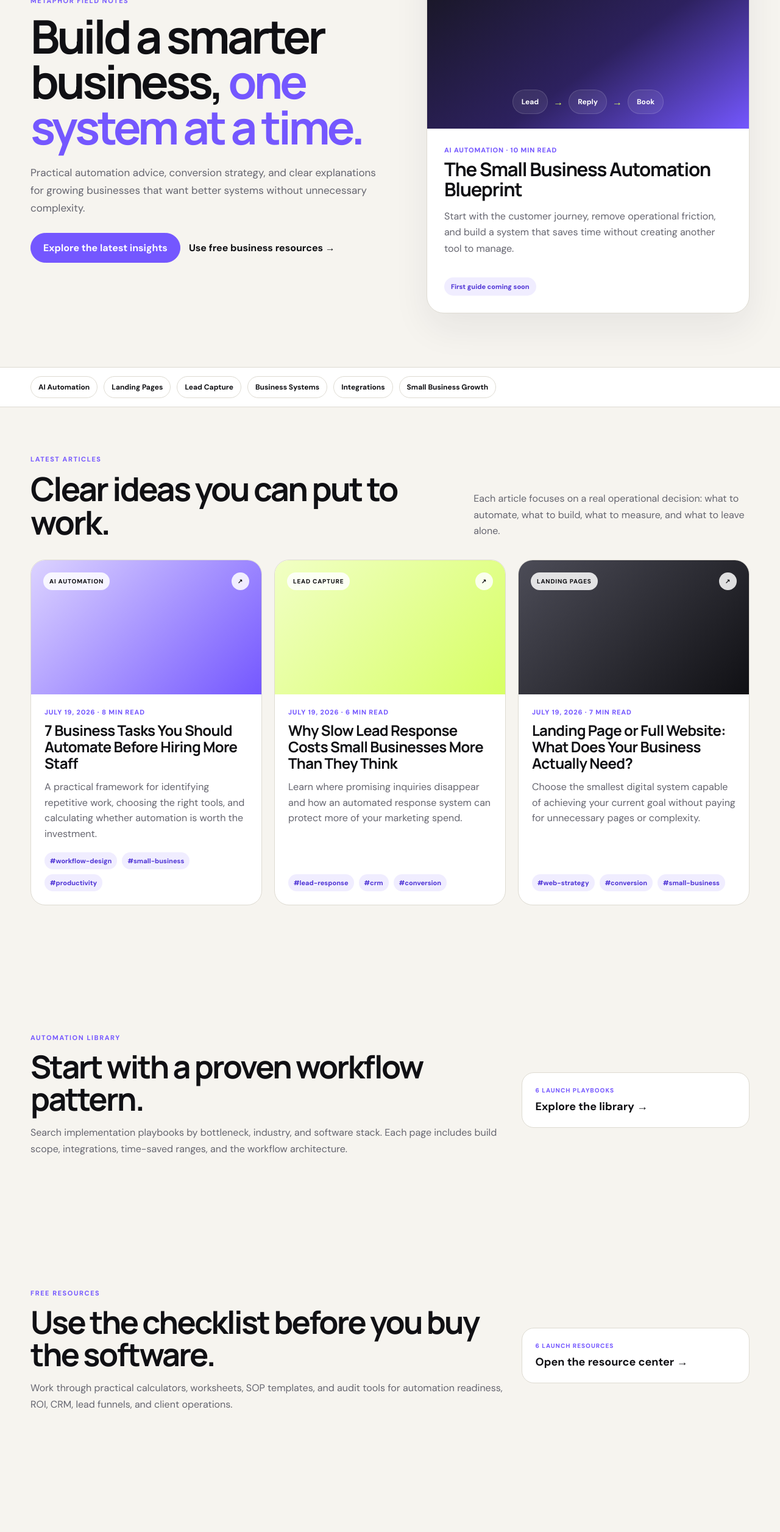
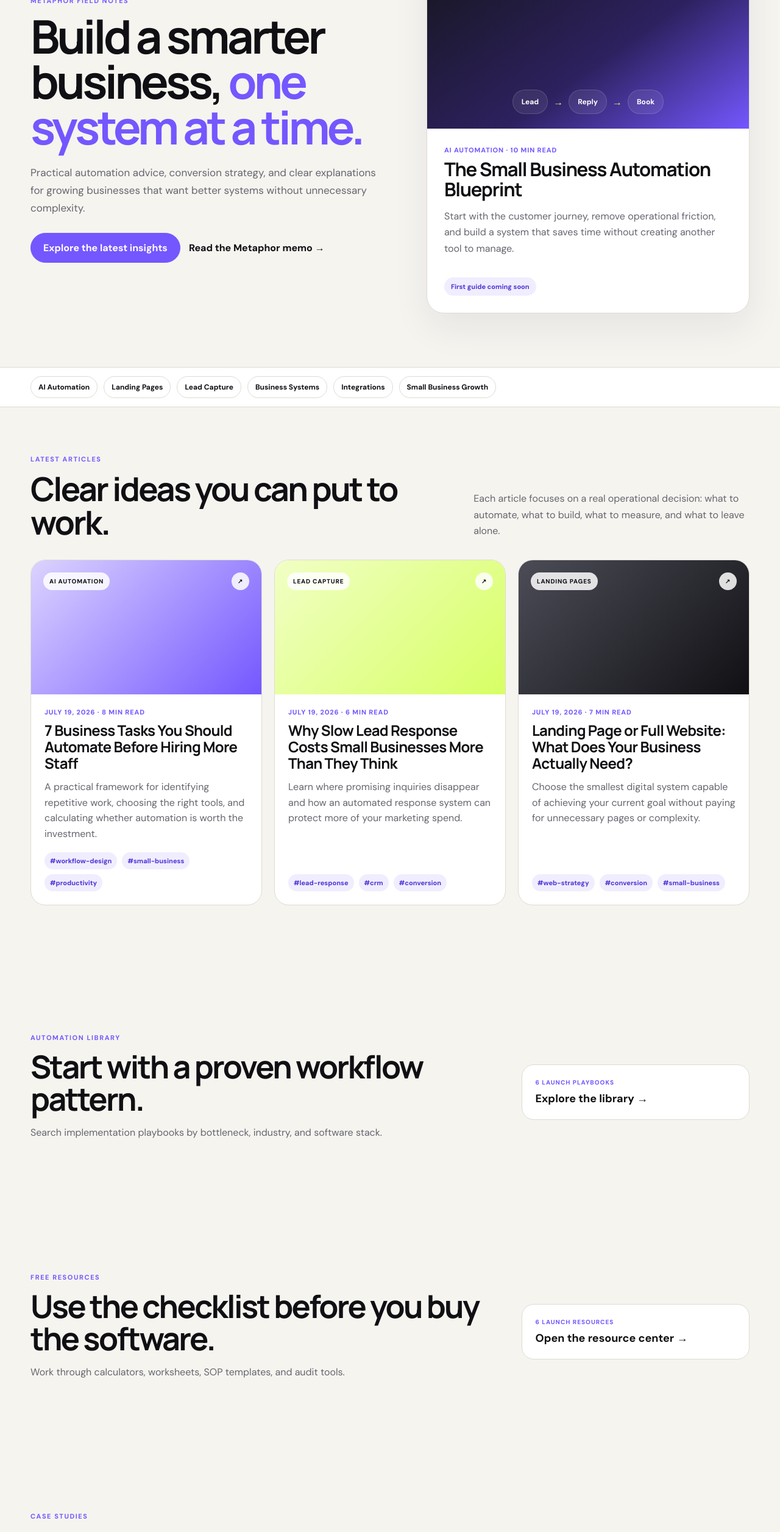
Before and after one commit to cocodev86/Coco1, a Next.js app: page /blog in a window 1280 px wide. Shown: the part 234-2747 px from the top of the page at 61% size. Built offline with nearby package versions, Linux system fonts and the light colour scheme.

Commit message:
Connect blog to newsletter

```diff
--- a/app/blog/page.tsx
+++ b/app/blog/page.tsx
@@ -20,7 +20,7 @@ export default function BlogHome() {
       <nav className={`shell ${styles.nav}`} aria-label="Blog navigation">
         <Link className="brand" href="/" aria-label="Metaphor Consulting home"><span>M</span>Metaphor</Link>
         <div className={styles.navLinks}>
-          <Link href="/">Home</Link><a href="#latest">Articles</a><Link href="/automation-library">Automation library</Link><Link href="/resources">Resources</Link><Link href="/blog/case-studies">Case studies</Link><Link href="/blog/search">Search</Link>
+          <Link href="/">Home</Link><a href="#latest">Articles</a><Link href="/automation-library">Automation library</Link><Link href="/resources">Resources</Link><Link href="/newsletter">Newsletter</Link><Link href="/blog/case-studies">Case studies</Link><Link href="/blog/search">Search</Link>
         </div>
         <Link className="button button-small" href="/#booking">Book a strategy call</Link>
       </nav>
@@ -30,7 +30,7 @@ export default function BlogHome() {
           <p className="eyebrow">Metaphor field notes</p>
           <h1>Build a smarter business, <em>one system at a time.</em></h1>
           <p>Practical automation advice, conversion strategy, and clear explanations for growing businesses that want better systems without unnecessary complexity.</p>
-          <div className={styles.heroActions}><a className="button" href="#latest">Explore the latest insights</a><Link className={styles.secondaryLink} href="/resources">Use free business resources →</Link></div>
+          <div className={styles.heroActions}><a className="button" href="#latest">Explore the latest insights</a><Link className={styles.secondaryLink} href="/newsletter">Read the Metaphor memo →</Link></div>
         </div>
 
         <aside className={styles.featured} aria-label="Featured article">
@@ -58,27 +58,15 @@ export default function BlogHome() {
         </div>
       </section>
 
-      <section className={`shell ${styles.newsletter}`}>
-        <div><p className="eyebrow">Automation library</p><h2>Start with a proven workflow pattern.</h2><p>Search implementation playbooks by bottleneck, industry, and software stack. Each page includes build scope, integrations, time-saved ranges, and the workflow architecture.</p></div>
-        <div className={styles.newsletterStatus}><span>6 launch playbooks</span><strong><Link href="/automation-library">Explore the library →</Link></strong></div>
-      </section>
-
-      <section className={`shell ${styles.newsletter}`}>
-        <div><p className="eyebrow">Free resources</p><h2>Use the checklist before you buy the software.</h2><p>Work through practical calculators, worksheets, SOP templates, and audit tools for automation readiness, ROI, CRM, lead funnels, and client operations.</p></div>
-        <div className={styles.newsletterStatus}><span>6 launch resources</span><strong><Link href="/resources">Open the resource center →</Link></strong></div>
-      </section>
-
-      <section className={`shell ${styles.newsletter}`}>
-        <div><p className="eyebrow">Case studies</p><h2>See the architecture behind a better workflow.</h2><p>Explore representative system designs showing the bottleneck, automation plan, connected tools, and target operational outcomes.</p></div>
-        <div className={styles.newsletterStatus}><span>System breakdowns</span><strong><Link href="/blog/case-studies">Explore case studies →</Link></strong></div>
-      </section>
+      <section className={`shell ${styles.newsletter}`}><div><p className="eyebrow">Automation library</p><h2>Start with a proven workflow pattern.</h2><p>Search implementation playbooks by bottleneck, industry, and software stack.</p></div><div className={styles.newsletterStatus}><span>6 launch playbooks</span><strong><Link href="/automation-library">Explore the library →</Link></strong></div></section>
+      <section className={`shell ${styles.newsletter}`}><div><p className="eyebrow">Free resources</p><h2>Use the checklist before you buy the software.</h2><p>Work through calculators, worksheets, SOP templates, and audit tools.</p></div><div className={styles.newsletterStatus}><span>6 launch resources</span><strong><Link href="/resources">Open the resource center →</Link></strong></div></section>
+      <section className={`shell ${styles.newsletter}`}><div><p className="eyebrow">Case studies</p><h2>See the architecture behind a better workflow.</h2><p>Explore representative system designs showing the bottleneck, automation plan, connected tools, and target outcomes.</p></div><div className={styles.newsletterStatus}><span>System breakdowns</span><strong><Link href="/blog/case-studies">Explore case studies →</Link></strong></div></section>
 
       <section className={styles.guidesSection} id="guides"><div className="shell"><div className={styles.sectionHeader}><div><p className="eyebrow">Popular guide tracks</p><h2>Learn the system behind the software.</h2></div><p>Metaphor content prioritizes business logic and decision-making—not shallow lists of AI tools.</p></div><div className={styles.guideGrid}>{guides.map(([number, title, description]) => <article key={number}><span>{number}</span><h3>{title}</h3><p>{description}</p></article>)}</div></div></section>
 
-      <section className={`shell ${styles.newsletter}`}><div><p className="eyebrow">The Metaphor memo</p><h2>One useful automation idea at a time.</h2><p>The newsletter signup will launch with the first published guide. No noise, trend-chasing, or daily spam.</p></div><div className={styles.newsletterStatus}><span>Newsletter</span><strong>Coming with article publishing</strong></div></section>
+      <section className={`shell ${styles.newsletter}`}><div><p className="eyebrow">The Metaphor memo</p><h2>One useful systems idea at a time.</h2><p>Choose your topics, read the public archive, and subscribe without daily noise or shallow trend summaries.</p></div><div className={styles.newsletterStatus}><span>2 launch issues</span><strong><Link href="/newsletter">Read and subscribe →</Link></strong></div></section>
 
       <section className={styles.ctaSection}><div className={`shell ${styles.ctaInner}`}><div><p className="eyebrow">Need a system now?</p><h2>Turn the next good idea into a working business process.</h2></div><Link className="button" href="/#booking">Book a free strategy call</Link></div></section>
-
       <footer className={`shell ${styles.footer}`}><Link className="brand" href="/"><span>M</span>Metaphor</Link><p>AI automation insights and digital systems for growing businesses.</p><small>© 2026 Metaphor Consulting. All rights reserved.</small></footer>
     </main>
   );
```
